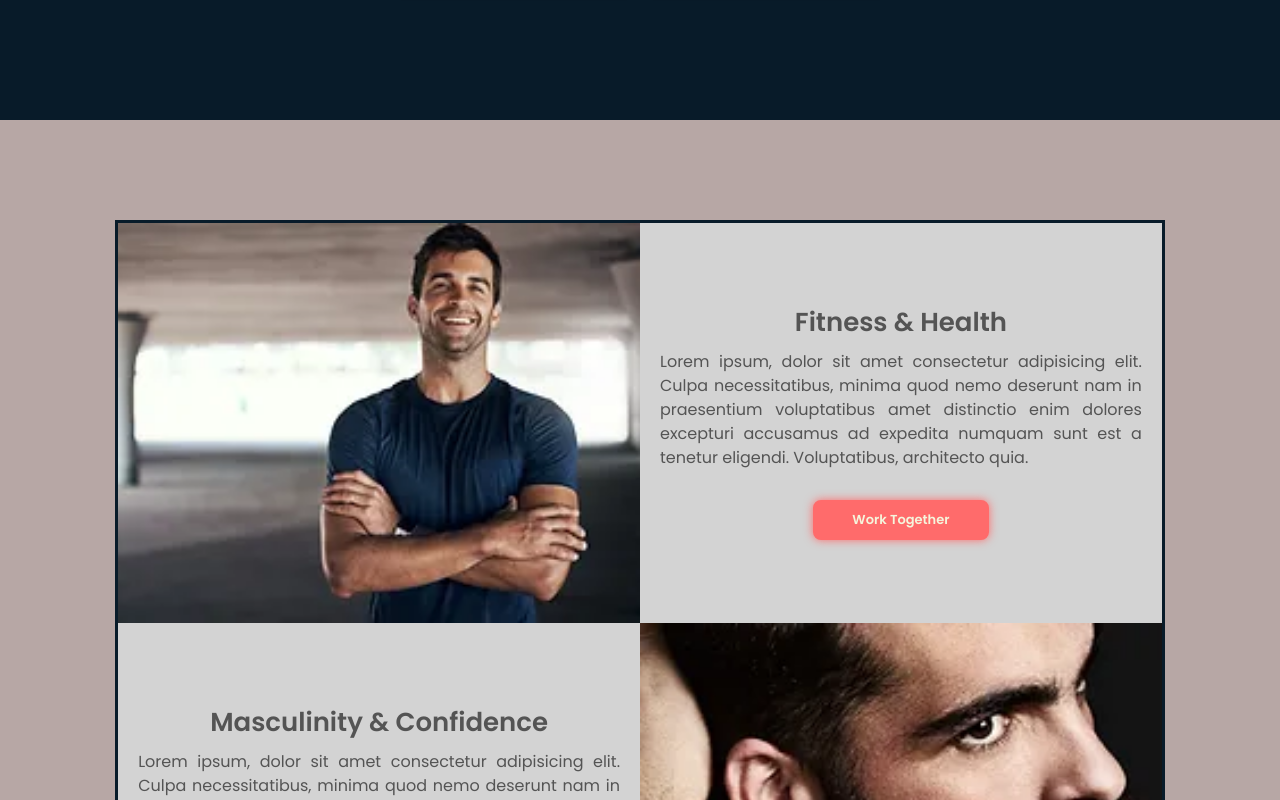
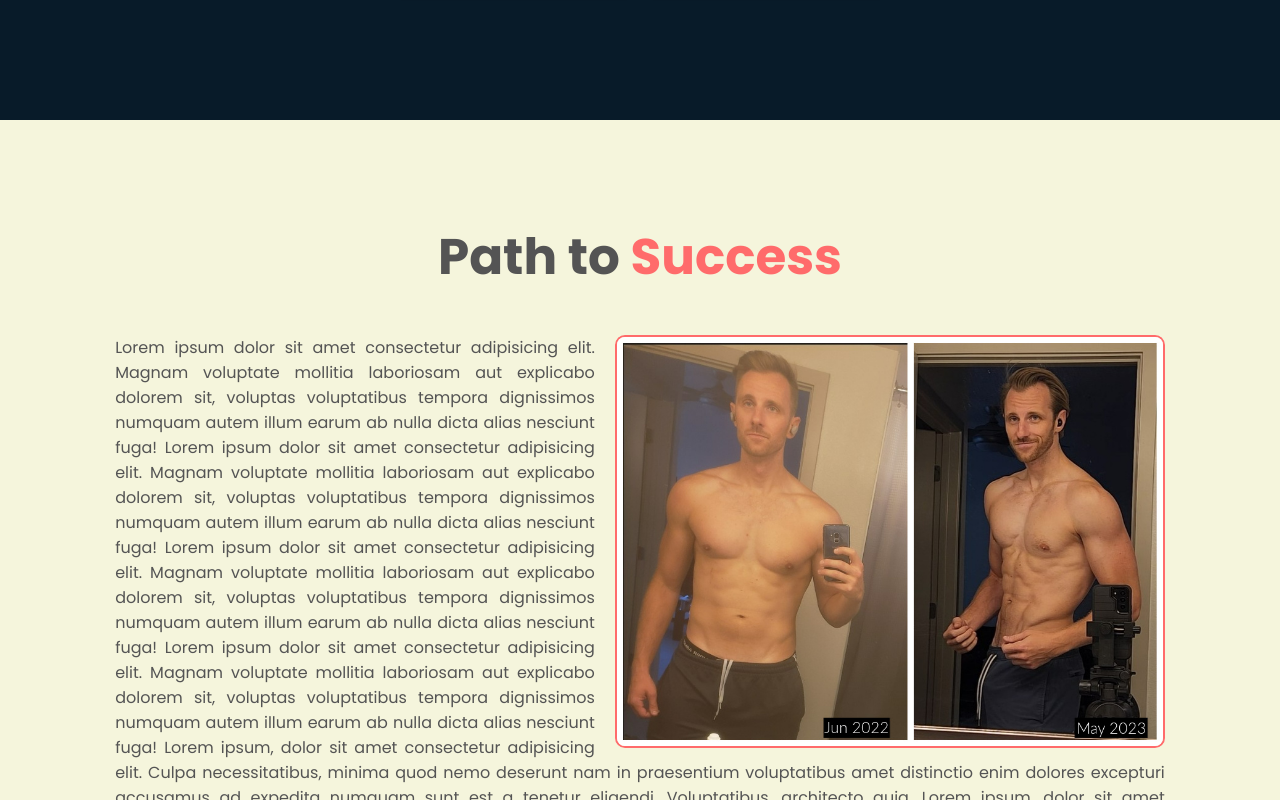
Before and after one commit to kylecburgoyneF9/business_website, a Vue app: page /coaching in a window 1280 px wide. Shown: the part 680-1480 px from the top of the page. Built offline with nearby package versions, Linux system fonts and the light colour scheme; some icons are missing.

Commit message:
Added About section to Coaching page

```diff
--- a/src/assets/main-coaching.css
+++ b/src/assets/main-coaching.css
@@ -102,9 +102,61 @@
     box-shadow: none;
 }
 
+.coaching-about {
+    display: flex;
+    align-items: center;
+    flex-direction: column;
+    background: var(--bg-color);
+    padding-bottom: 6rem;
+}
+
+.wrapper1 img {
+    display: none;
+}
+
+.wrapper {
+    padding-top: 2rem;
+}
+
+.wrapper img {
+    width: 100%;
+    max-width: 550px;
+    /* Adjust the width of the image as needed */
+    height: auto;
+    border-radius: 10px;
+    border: .2rem solid var(--main-color);
+    margin-left: 2rem;
+    /* Add margin to create space between text and image */
+    float: right;
+    /* Float the image to the right */
+}
+
+.text-box h3 {
+    font-size: 2.6rem;
+}
+
+.text-box p {
+    font-size: 1.6rem;
+    margin: 0rem;
+    /* Adjust margin as needed */
+    margin-bottom: 3rem;
+    text-align: justify;
+    /* Add margin to bottom */
+}
+
 .coaching-services {
     display: flex;
-    /* Use flexbox layout */
+}
+
+.coaching-services-section {
+    display: flex;
+    flex-direction: column;
+    align-items: center;
+}
+
+a.universal-btn.minnect-btn {
+    width: calc(25% - 7px);
+    margin-bottom: 4rem;
 }
 
 .coaching-services>div {
@@ -211,7 +263,7 @@
     padding: 0rem;
 }
 
-@media only screen and (max-width: 600px) {
+@media only screen and (max-width: 700px) {
     .coaching-services {
         flex-direction: column;
     }
@@ -242,4 +294,39 @@
         margin-top: 20px;
         /* Add margin at the top for spacing */
     }
+
+    .wrapper img {
+        display: none;
+    }
+
+    .wrapper1 img {
+        float: none;
+        margin: 0 auto;
+        /* Center the image */
+        width: 100%;
+        max-width: 575px;
+        display: block;
+        border-radius: 10px;
+        border: .2rem solid var(--main-color);
+        /* Set max width */
+    }
 }
+
+
+@media only screen and (max-width: 900px) {
+    .wrapper img {
+        display: none;
+    }
+
+    .wrapper1 img {
+        float: none;
+        margin: 0 auto;
+        /* Center the image */
+        width: 100%;
+        max-width: 575px;
+        display: block;
+        border-radius: 10px;
+        border: .2rem solid var(--main-color);
+        /* Set max width */
+    }
+}
--- a/src/assets/main-consulting.css
+++ b/src/assets/main-consulting.css
@@ -100,6 +100,54 @@
     color: var(--main-color);
     scale: 1.02;
     box-shadow: none;
+}
+
+.consulting-about {
+    display: flex;
+    justify-content: center;
+    align-items: center;
+    flex-direction: column;
+    gap: 2rem;
+    background: var(--second-bg-color);
+    padding-bottom: 6rem;
+}
+
+.consulting-about-img {
+    position: relative;
+    width: 25rem;
+    /* Adjust width to make it more square */
+    height: 25rem;
+    /* Adjust height to make it more square */
+    border-radius: 15px;
+    /* Add slightly rounded corners */
+    display: flex;
+    justify-content: center;
+    align-items: center;
+}
+
+.consulting-about-img img {
+    width: 90%;
+    height: 90%;
+    /* Adjust height to maintain aspect ratio */
+    border-radius: 10px;
+    /* Add slightly rounded corners to the image */
+    border: .2rem solid var(--main-color);
+}
+
+.consulting-about-content {
+    text-align: center;
+}
+
+.consulting-about-content h3 {
+    position: relative;
+    display: inline-block;
+    font-size: 2.6rem;
+}
+
+.consulting-about-content p {
+    position: relative;
+    font-size: 1.6rem;
+    margin: 0rem 0 3rem;
 }
 
 .consulting-services {
--- a/src/assets/main.css
+++ b/src/assets/main.css
@@ -13,6 +13,14 @@ body {
   --text-color: #545454;
   --main-color: #ff6b6b;
   --dk-blue: #081B29;
+
+  --light-green: #B8C156;
+  --neon-green: #31cf1f;
+  --dk-green: #4B5F2B;
+  --bgoff-color: #D4DCC9;
+  --dk-brown: #010200;
+  --lt-brown: #533F33;
+  --off-white: #D9D9DC;
 }
 
 /*:root {
--- a/src/views/CoachingView.vue
+++ b/src/views/CoachingView.vue
@@ -23,7 +23,53 @@
             </div>
         </div>
     </section>
+
+    <!-- 'about' section design and elements -->
+    <section class="coaching-about" id="journey">
+        <h2 class="heading">Path to <span>Success</span></h2>
+        <div>
+            <div class="wrapper">
+                <img src="../assets/Home/1. Opener.jpg" alt="">
+            </div>
+            <div class="text-box">
+                <!--<h3>Header</h3>-->
+                <p>Lorem ipsum dolor sit amet consectetur adipisicing elit. Magnam voluptate mollitia laboriosam aut
+                    explicabo
+                    dolorem sit, voluptas voluptatibus tempora dignissimos numquam autem illum earum ab nulla dicta alias
+                    nesciunt fuga!
+                    Lorem ipsum dolor sit amet consectetur adipisicing elit. Magnam voluptate mollitia laboriosam aut
+                    explicabo
+                    dolorem sit, voluptas voluptatibus tempora dignissimos numquam autem illum earum ab nulla dicta alias
+                    nesciunt fuga!
+                    Lorem ipsum dolor sit amet consectetur adipisicing elit. Magnam voluptate mollitia laboriosam aut
+                    explicabo
+                    dolorem sit, voluptas voluptatibus tempora dignissimos numquam autem illum earum ab nulla dicta alias
+                    nesciunt fuga!
+                    Lorem ipsum dolor sit amet consectetur adipisicing elit. Magnam voluptate mollitia laboriosam aut
+                    explicabo
+                    dolorem sit, voluptas voluptatibus tempora dignissimos numquam autem illum earum ab nulla dicta alias
+                    nesciunt fuga!
+
+                    Lorem ipsum, dolor sit amet consectetur adipisicing elit. Culpa necessitatibus, minima quod nemo
+                    deserunt nam in praesentium voluptatibus amet distinctio enim dolores excepturi accusamus ad
+                    expedita numquam sunt est a tenetur eligendi. Voluptatibus, architecto quia.
+
+                    Lorem ipsum, dolor sit amet consectetur adipisicing elit. Culpa necessitatibus, minima quod nemo
+                    deserunt nam in praesentium voluptatibus amet distinctio enim dolores excepturi accusamus ad
+                    expedita numquam sunt est a tenetur eligendi. Voluptatibus, architecto quia.
+                </p>
+            </div>
+            <div class="wrapper1">
+                <img src="../assets/Home/1. Opener.jpg" alt="">
+            </div>
+        </div>
+    </section>
+
     <section class="coaching-services-section">
+        <h2 class="heading">Coaching <span>Services</span></h2>
+        <a href="https://minnect.com/become-an-expert/#download" target="_blank" class="universal-btn minnect-btn">Connect
+            on
+            Minnect</a>
         <div class="border-div" style="margin-bottom: 6rem;">
             <div class="coaching-services">
                 <div class="coaching-services-img" id="coaching-fitness">
@@ -96,7 +142,7 @@
                         Trauma</h3>
                     <p>Lorem ipsum, dolor sit amet consectetur adipisicing elit. Culpa necessitatibus, minima quod nemo
                         deserunt nam in praesentium voluptatibus amet distinctio enim dolores excepturi accusamus ad
-                        expedita numquam sunt est a tenetur eligendi. Voluptatibus, architecto quia.</p>
+                        expedita numquam sunt est a tenetur eligendi. Voluptatibus, architecto quia. </p>
                     <a href="#contact" class="universal-btn">Work Together</a>
                 </div>
                 <div class="coaching-services-img">
--- a/src/views/ConsultingView.vue
+++ b/src/views/ConsultingView.vue
@@ -19,6 +19,30 @@
             </div>
         </div>
     </section>
+
+    <!-- 'about' section design and elements -->
+    <section class="consulting-about" id="my-career">
+        <h2 class="heading">My <span>Journey</span></h2>
+
+        <div class="consulting-about-img">
+            <img src="../assets/Home/Self.jpeg" alt="">
+            <span class="circle-spin"></span>
+        </div>
+
+        <div class="consulting-about-content">
+            <h3>Life Coach & Fractional CFO</h3>
+            <p>Lorem ipsum dolor, sit amet consectetur adipisicing elit. Accusantium dolorum recusandae saepe magni
+                eveniet provident voluptate cupiditate sapiente vero numquam soluta non amet voluptatem ipsam eius quam
+                molestias pariatur, eaque a! Minus repudiandae sapiente asperiores aliquid magnam iste vel quis officiis
+                odio laudantium numquam minima, dolorem officia esse, quidem ipsa.
+            </p>
+            <div class="btn-box btns">
+                <a href="#" class="btn">Read More</a>
+            </div>
+        </div>
+    </section>
+
+
     <section class="consulting-services-section">
         <div class="border-div" style="margin-bottom: 6rem;">
             <div class="consulting-services">
--- a/src/views/HomeView.vue
+++ b/src/views/HomeView.vue
@@ -241,12 +241,14 @@ onMounted(() => {
   // Initialize variables to keep track of the tallest heights for h3 and p tags
   let tallestH3Height = 0;
   let tallestPHeight = 0;
+  let maxHeight = 0;
 
   // Loop through each services box
   servicesBoxes.forEach(box => {
     // Get the height of the h3 and p elements within the current box
     const h3Height = box.querySelector('h3').offsetHeight;
     const pHeight = box.querySelector('p').offsetHeight;
+    const boxHeight = box.getBoundingClientRect().height;
 
     // Update the tallest heights if the current heights are taller
     if (h3Height > tallestH3Height) {
@@ -255,12 +257,16 @@ onMounted(() => {
     if (pHeight > tallestPHeight) {
       tallestPHeight = pHeight;
     }
+    if (boxHeight > maxHeight) {
+      maxHeight = boxHeight;
+    }
   });
 
   // Set the min-height of all h3 and p elements within each box to the tallest heights found
   servicesBoxes.forEach(box => {
     box.querySelector('h3').style.minHeight = tallestH3Height + 'px';
     box.querySelector('p').style.minHeight = tallestPHeight + 'px';
+    box.style.height = `${maxHeight}px`;
   });
 });
 </script>
```
Also changed, not shown: src/assets/base.css (+17 -0 lines).
